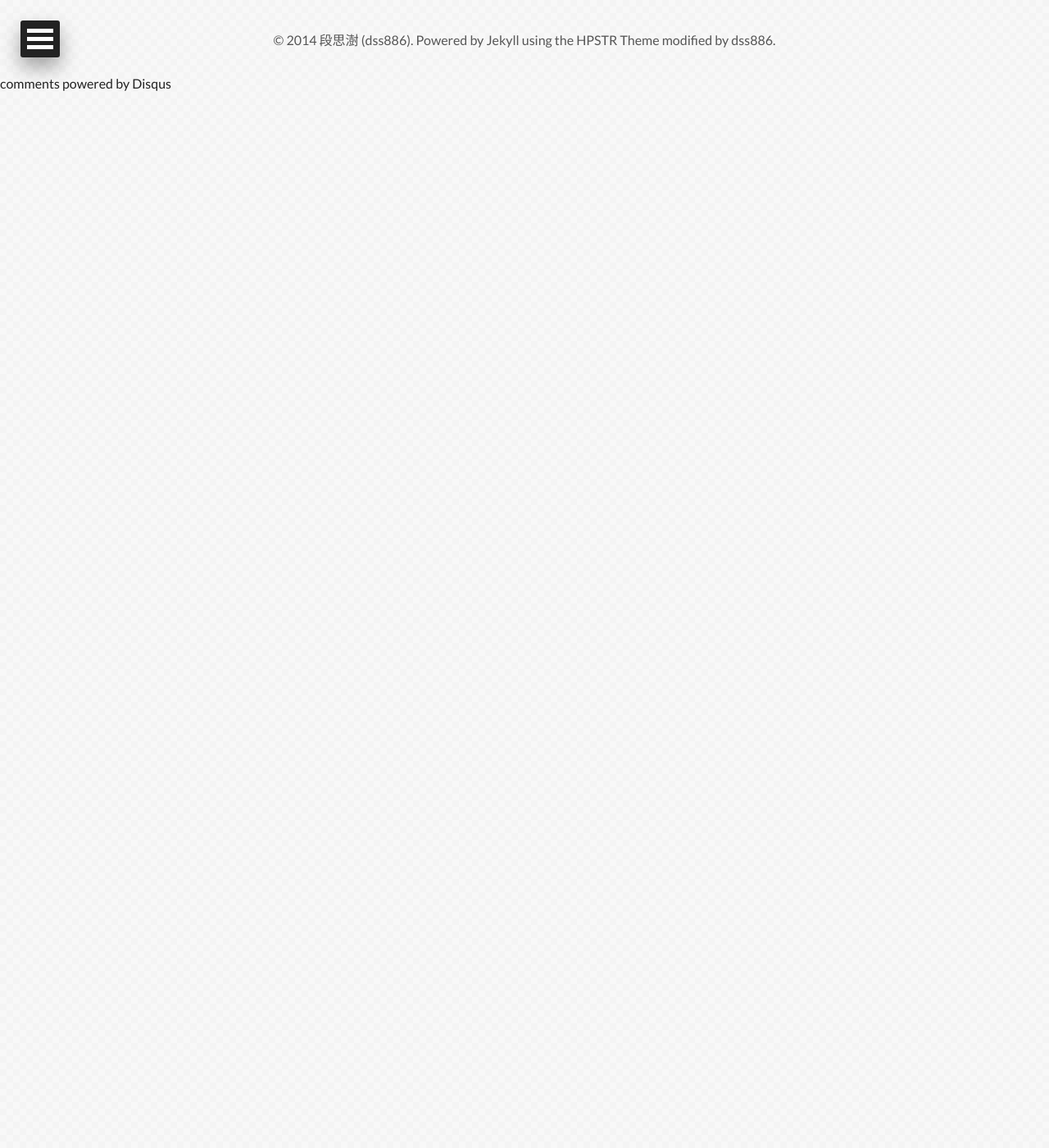
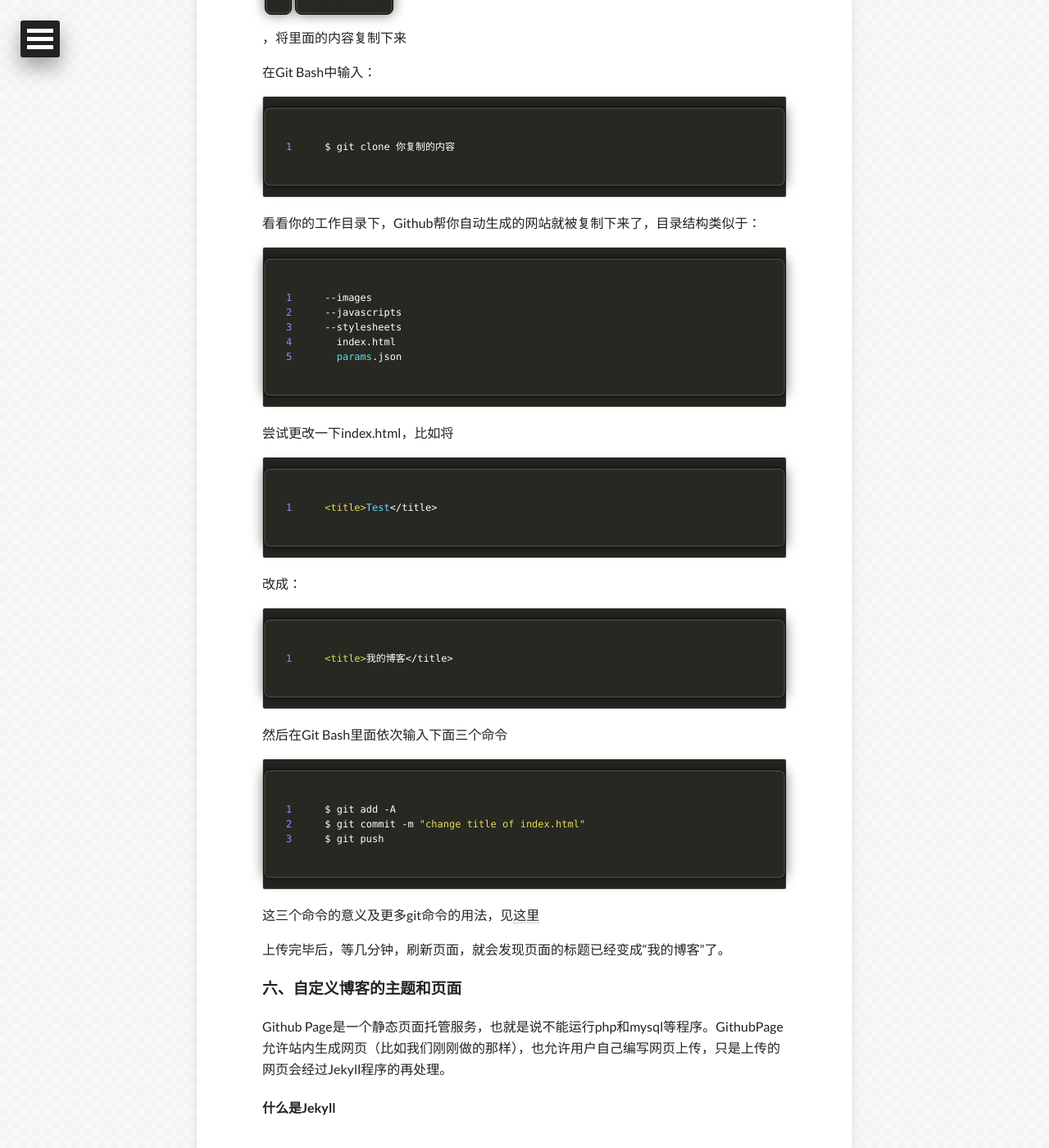
Before and after one commit to heamon7/dss886.github.io, a Jekyll site: the page built from _posts/2014-04-25-05.md, in a window 1280 px wide and 1400 px high, scrolled down 6000 px. Shown: the whole window at 82% size. Built offline with Jekyll 4.4.1, drawn with Linux system fonts in a browser that asks for light colours; nearby versions of some CDN libraries; comment, search, counter and statistics services are not loaded; before the commit the page ends 6111 px from its top, so only the background shows below that; some of the changed text lies outside the part shown.

Commit message:
update posts

```diff
--- a/_posts/2014-04-25-05.md
+++ b/_posts/2014-04-25-05.md
@@ -120,7 +107,7 @@ Enter same passphrase again: [Type passphrase again]
 
 #### 3.2 将SSH公钥添加到Github
 
-在Github网站上找到`Account Setting > "SSH Keys" > Add SSH key`，将id_rsa.pub中的内容粘贴到`key`一栏，点击`add key`按钮。
+在Github网站上找到`Account Setting -> "SSH Keys" -> Add SSH key`，将`id_rsa.pub`中的内容粘贴到`key`一栏，点击`add key`按钮。
 
 在Git Bash中输入以下代码测试：
 
@@ -140,3 +127,63 @@ You've successfully authenticated, but GitHub does not provide shell access.
 ~~~
 
 ### 四、创建你的Github Page
+
+登录`https://github.com/yourname`，点击`Repositories -> New`创建一个新的仓库。
+
+注意，`Repository name`一定要设置为`yourname.github.io`，其他选项默认，点确认
+
+然后在这个仓库的页面`https://github.com/yourname/yourname.github.io`的右边栏点`Settings`
+
+往下拉找到`GitHub Pages -> Automatic Page generator`，一路Next即可
+
+等几分钟，访问http://yourname.github.io就能看到你创建的页面了。
+
+### 五、本地修改网页和上传
+
+在仓库页面右边栏，有一个`SSH clone URL`，将里面的内容复制下来
+
+在Git Bash中输入：
+
+~~~
+$ git clone 你复制的内容
+~~~
+
+看看你的工作目录下，Github帮你自动生成的网站就被复制下来了，目录结构类似于：
+
+~~~
+--images
+--javascripts
+--stylesheets
+  index.html
+  params.json
+~~~
+
+尝试更改一下index.html，比如将
+
+~~~html
+<title>Test</title>
+~~~
+
+改成：
+
+~~~html
+<title>我的博客</title>
+~~~
+
+然后在Git Bash里面依次输入下面三个命令
+
+~~~
+$ git add -A
+$ git commit -m "change title of index.html"
+$ git push
+~~~
+
+这三个命令的意义及更多git命令的用法，见[这里](http://www.cnblogs.com/1-2-3/archive/2010/07/18/git-commands.html)
+
+上传完毕后，等几分钟，刷新页面，就会发现页面的标题已经变成“我的博客”了。
+
+### 六、自定义博客的主题和页面
+
+Github Page是一个静态页面托管服务，也就是说不能运行php和mysql等程序。GithubPage允许站内生成网页（比如我们刚刚做的那样），也允许用户自己编写网页上传，只是上传的网页会经过Jekyll程序的再处理。
+
+#### 什么是Jekyll
```
Also changed, not shown: other parts of _posts/2014-04-25-05.md (+0 -13 lines).
